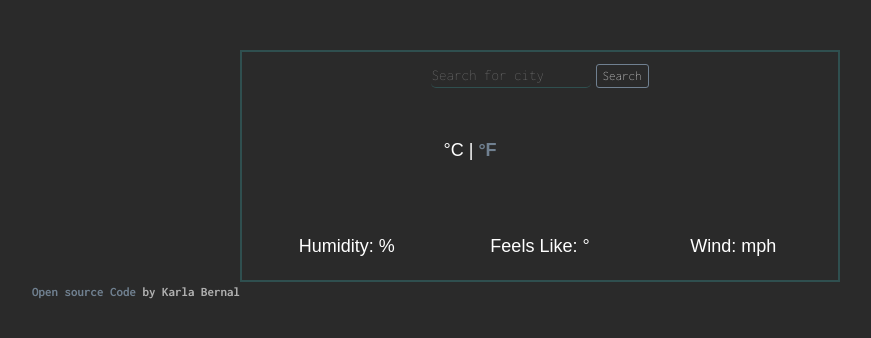
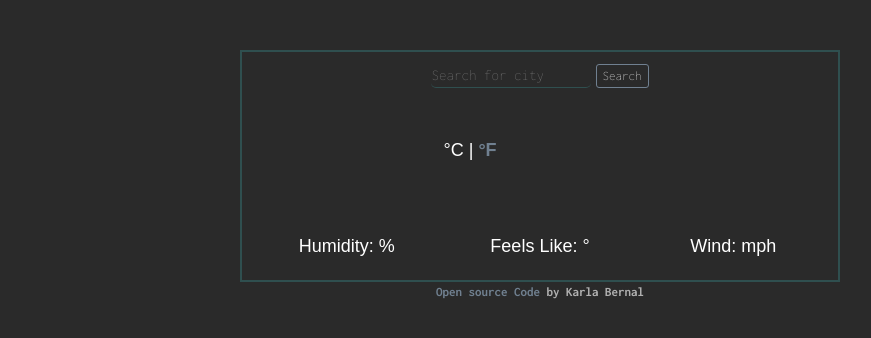
Before and after one commit to kbernal96/Vanilla-Weather-app, a plain HTML site: page index.html in a window 1280 px wide. Shown: the whole page, without its empty margins (100-971 px from the left). Drawn offline with nearby package versions, Linux system fonts and the light colour scheme; no server answers.

Commit message:
fixed footer alignment

```diff
--- a/src/stylesheet.css
+++ b/src/stylesheet.css
@@ -13,8 +13,7 @@ footer {
     color: white;
     font-size: 13px;
     font-weight: 700;
-    position: relative;
-    left: 50px;
+    text-align: center;
 }
 .weather-app {
     display: block;
```
